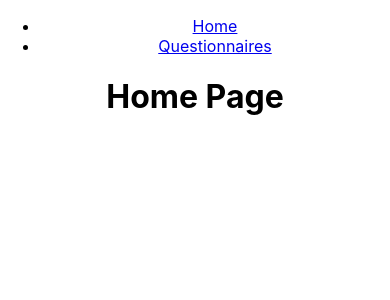
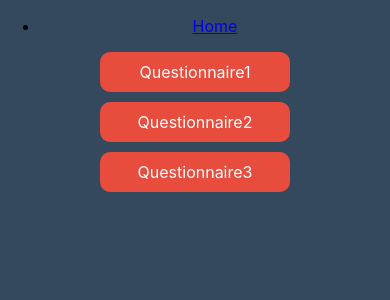
Before and after one commit to IIM-Creative-Technology/react-MathiasGilles, a React (Create React App) app: page / in a window 390 px wide. Shown: the top 300 px of the page. Built offline with nearby package versions, Linux system fonts and the light colour scheme.

Commit message:
[add] scss questionnaire component

```diff
--- a/src/App.css
+++ b/src/App.css
@@ -1,3 +1,7 @@
+body{
+  background: #34495e;
+}
+
 .App {
   text-align: center;
 }
--- a/src/components/Router.js
+++ b/src/components/Router.js
@@ -6,7 +6,6 @@ import {
     Link,
 } from "react-router-dom";
 import Questionnaire from "./Questionnaire";
-import HomePage from "./Home";
 
 function Routes() {
     return (
@@ -17,19 +16,14 @@ function Routes() {
                         <li>
                             <Link to="/">Home</Link>
                         </li>
-                        <li>
-                            <Link to="/surveys">Questionnaires</Link>
-                        </li>
                     </ul>
                 </nav>
 
                 <Switch>
                     <Route exact path="/">
-                        <HomePage/>
-                    </Route>
-                    <Route exact path="/surveys">
                         <Questionnaire/>
                     </Route>
+
                 </Switch>
             </div>
         </Router>
--- a/src/scss/layout/_questionnaire.scss
+++ b/src/scss/layout/_questionnaire.scss
@@ -0,0 +1,32 @@
+.surveys-container {
+  width: 70%;
+  margin-left: 15%;
+  display: flex;
+  justify-content: space-around;
+
+  article {
+    width: 150px;
+    padding: 10px 20px;
+    background: #e74c3c;
+    border-radius: 10px;
+    margin: 0 10px;
+
+    a {
+      color: white;
+      text-decoration: none;
+    }
+  }
+}
+
+@media (min-width: 300px) and (max-width: 600px){
+  .surveys-container{
+    width: 100%;
+    margin-left: 0;
+    flex-direction: column;
+    align-items: center;
+
+    article:not(:last-child){
+      margin-bottom: 10px;
+    }
+  }
+}
```
Also changed, not shown: 1 other file (tests, documents, lock files or other folders).
